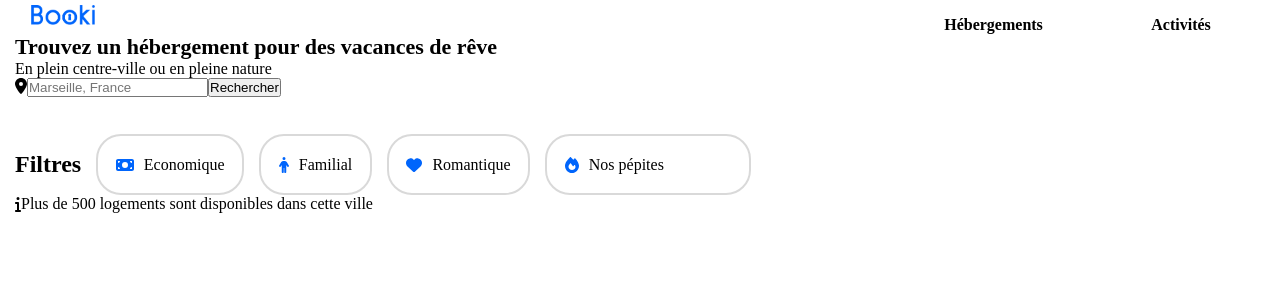
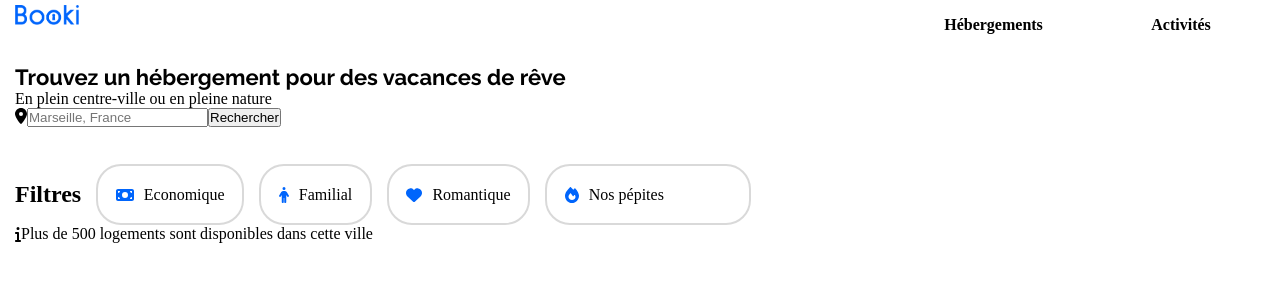
Before and after one commit to CyrilD88/Booki-React, a React (Create React App) app: page / in a window 1280 px wide. Shown: the top 300 px of the page. Built offline with nearby package versions, Linux system fonts and the light colour scheme.

Commit message:
mise en forme

```diff
--- a/src/App.css
+++ b/src/App.css
@@ -1,4 +1,4 @@
-/* @import url('https://fonts.googleapis.com/css2?family=Raleway:wght@300;400;500;600;700;800;900&display=swap'); */
+
 *{
     margin: 0;
     padding: 0;
@@ -10,4 +10,5 @@ body {
     padding-left: 15px;
     padding-right: 15px;
 
+
    }
--- a/src/components/FirstSection.jsx
+++ b/src/components/FirstSection.jsx
@@ -9,7 +9,7 @@ import '../styles/FirstSection.css'
 
 const FirstSection = () => {
     return (
-        <div>
+        <div className='divHeader'>
             <h1>Trouvez un hébergement pour des vacances de rêve</h1>
             <p>En plein centre-ville ou en pleine nature</p>
             <form method="post" action="#">
--- a/src/styles/FirstSection.css
+++ b/src/styles/FirstSection.css
@@ -12,6 +12,11 @@ h1{
     font-weight: 700;
     font-size: 22px;
     line-height: 26px;
+    font-family: "Raleway", sans-serif;
+}
+
+.divHeader{
+    margin-top: 1.88rem;
 }
 .filtre{
     display: flex;
--- a/src/styles/Navbar.css
+++ b/src/styles/Navbar.css
@@ -8,7 +8,7 @@
 
 .navbar__img{
     width: 4rem;
-    padding: 0 1rem;
+    /* padding: 0 1rem; */
 }
 
 .navbar__links{
```
